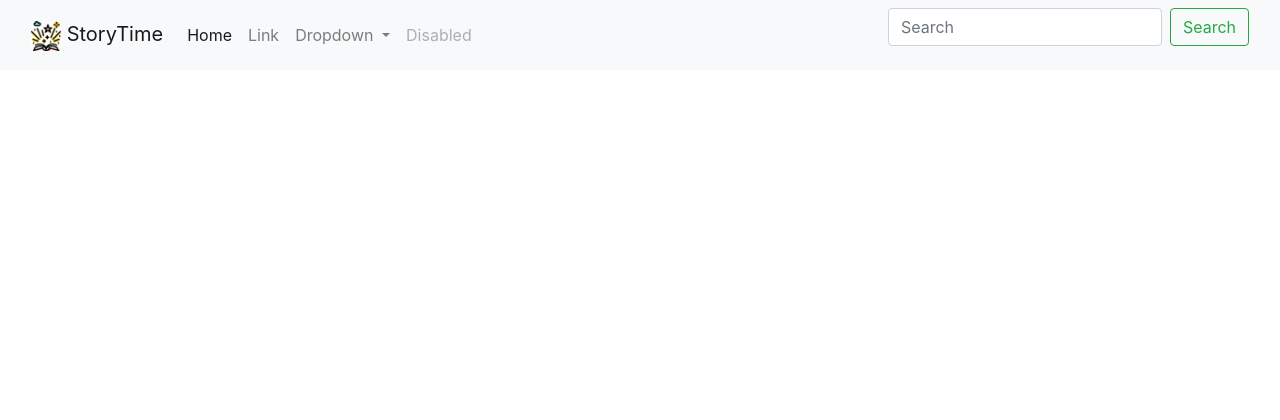
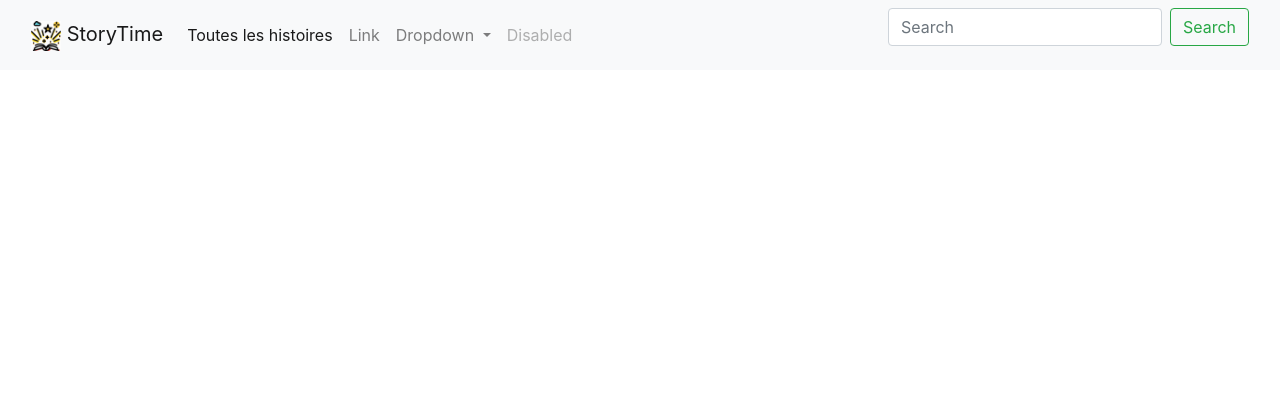
Before and after one commit to alexmrs/projetWeb, a PHP site: page /index.php in a window 1280 px wide. Shown: the top 420 px of the page. Run offline with PHP 8.4, Linux system fonts and the light colour scheme; some libraries are stand-ins or nearby versions.

Commit message:
retour index
retour index

```diff
--- a/header.php
+++ b/header.php
@@ -1,6 +1,6 @@
 <nav class="navbar navbar-expand-lg navbar-light bg-light">
   <div class="container-fluid">
-    <a class="navbar-brand" href="#">
+    <a class="navbar-brand" href="index.php">
         <img src="images/icones/iconeHistoire.jpg" alt="image Histoire" width="30px" height="30px">
         StoryTime
     </a>
@@ -10,7 +10,7 @@
     <div class="collapse navbar-collapse" id="navbarSupportedContent">
       <ul class="navbar-nav me-auto mb-2 mb-lg-0">
         <li class="nav-item">
-          <a class="nav-link active" aria-current="page" href="#">Home</a>
+          <a class="nav-link active" aria-current="page" href="#">Toutes les histoires</a>
         </li>
         <li class="nav-item">
           <a class="nav-link" href="#">Link</a>
```
